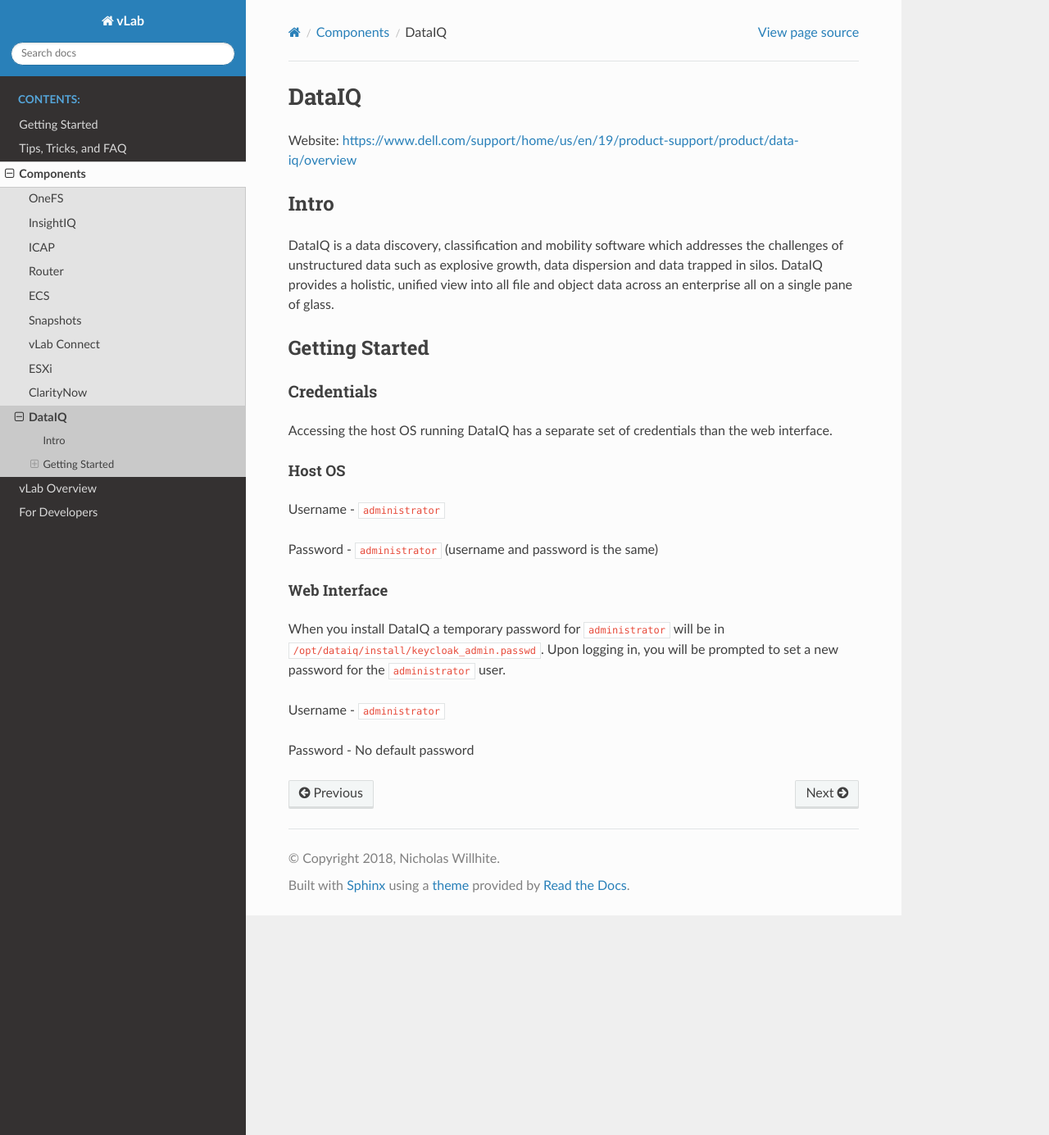
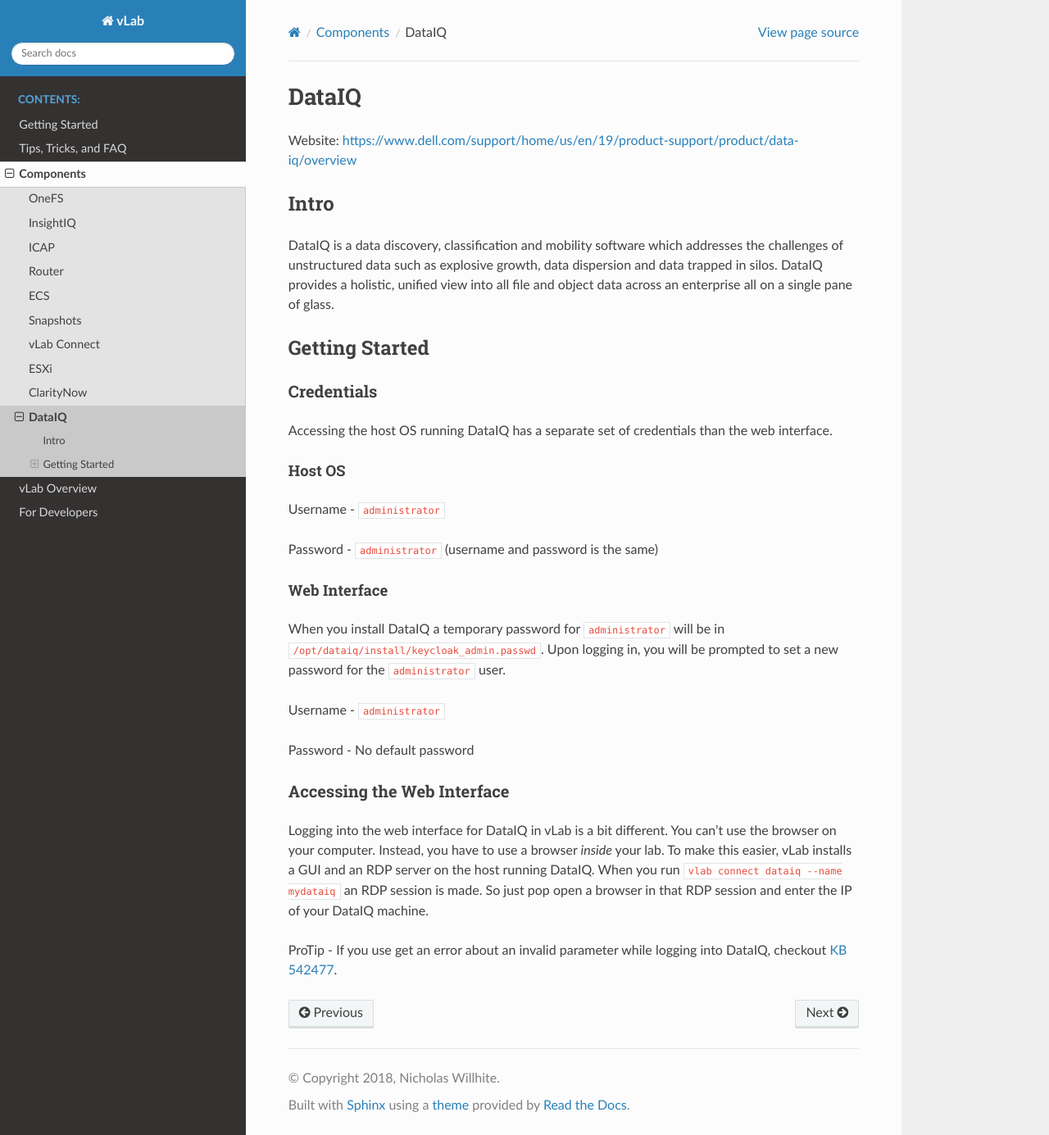
Before and after one commit to willnx/vlab_docs, a Sphinx documentation site: the page built from docs/source/components/dataiq/dataiq.rst, in a window 1280 px wide and 1385 px high. Shown: the whole window at 82% size. Built offline with Sphinx 7.4.7 and the Read the Docs theme 2.0.0, drawn with Linux system fonts in a browser that asks for light colours.

Commit message:
Added blurb about using RDP to access DataIQ web interface

```diff
--- a/docs/source/components/dataiq/dataiq.rst
+++ b/docs/source/components/dataiq/dataiq.rst
@@ -34,3 +34,16 @@
 Username - ``administrator``
 
 Password - No default password
+
+
+Accessing the Web Interface
+---------------------------
+Logging into the web interface for DataIQ in vLab is a bit different. You can't
+use the browser on your computer. Instead, you have to use a browser *inside*
+your lab. To make this easier, vLab installs a GUI and an RDP server on the
+host running DataIQ. When you run ``vlab connect dataiq --name mydataiq`` an
+RDP session is made. So just pop open a browser in that RDP session and enter
+the IP of your DataIQ machine.
+
+ProTip - If you use get an error about an invalid parameter while logging into
+DataIQ, checkout `KB 542477 <https://support.emc.com/kb/542477>`_.
```
